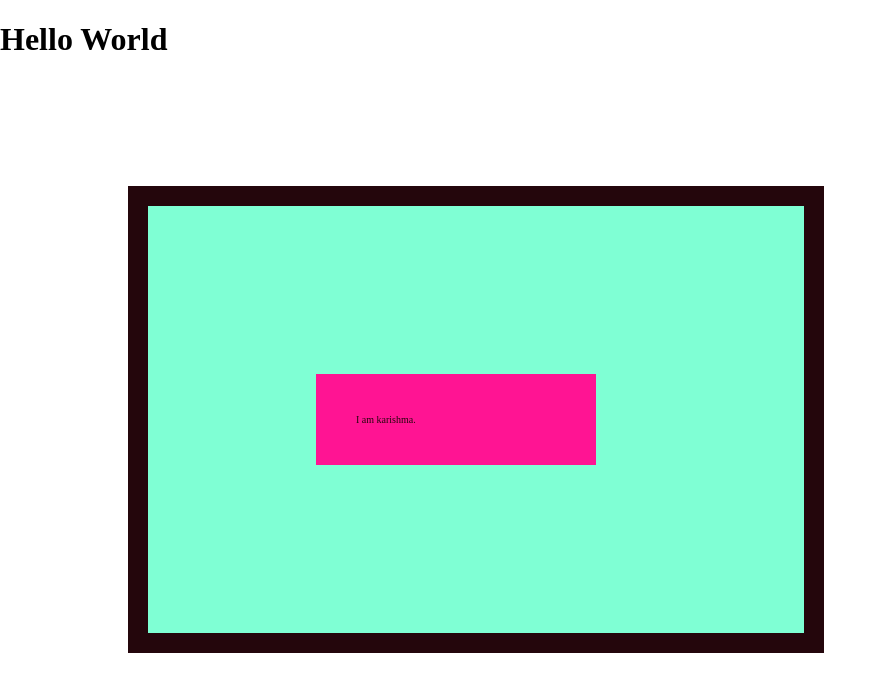
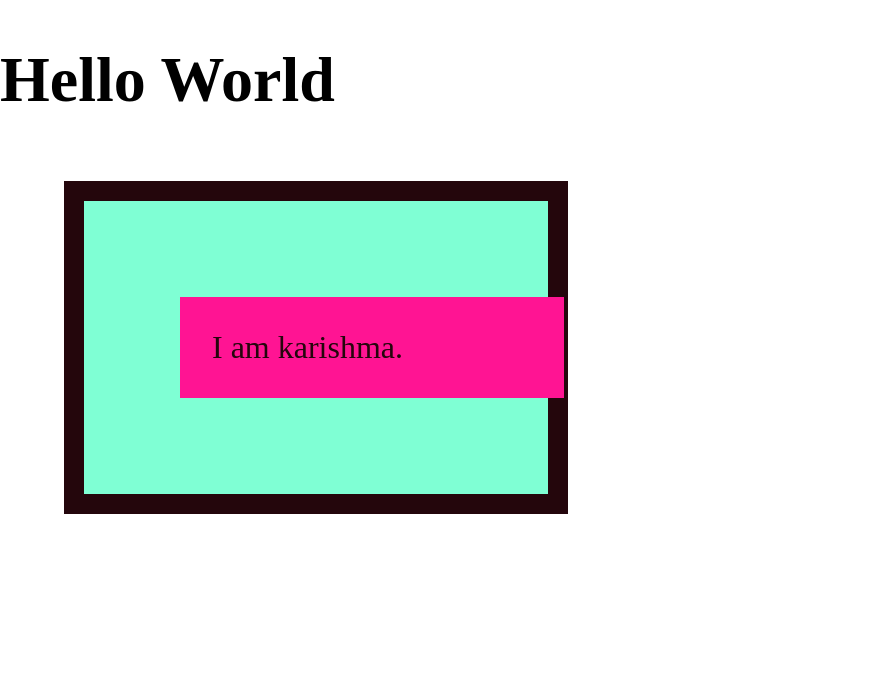
Before and after one commit to karishmakumariDev/html-css, a plain HTML site: page CSS/o8_css-unit/index.html in a window 1280 px wide. Shown: the whole page, without its empty margins (0-887 px from the left). Drawn offline with Linux system fonts and the light colour scheme.

Commit message:
add em and rem

```diff
--- a/CSS/o8_css-unit/style.css
+++ b/CSS/o8_css-unit/style.css
@@ -1,25 +1,38 @@
+ /* html{
+    font-size: 10px;
+ }  */
 body{
     margin: 0;
+    font-size: 2em;
 }
 section{
     background-color: aquamarine;
-    padding: 10%;
-    /* width: 10vw; */
+    /* padding: 10%; */
+    width: 10vw;
     width: 50vh;
     padding: 10vw;
-    margin: 10vw;
+     margin: 10vw;
     border: 20px solid;
     color: rgb(36, 6, 12);
-    font-size: 100px;
+    /* font-size: 100px; */
     /* margin: 10%;
     box-sizing: border-box;
     font-size: 200px;
-     */
+     /* */
+     /* font-size: 32px;  */
+     /* font-size: 5rem; */
+     margin: 2em;
+     padding: 1em;
+
 }
 .box{
     background-color: deeppink;
-    width: 50%;
-    padding: 10%;
-    margin: 10%;
-    font-size: 10%;
+    /* width: 50%; */
+    /* padding: 10%; */
+    /* margin: 10%; */
+    width: 10em;
+    /* font-size: 2em; */
+    /* font-size: 5rem; */
+    margin: 2em;
+    padding: 1em;
 }
```
